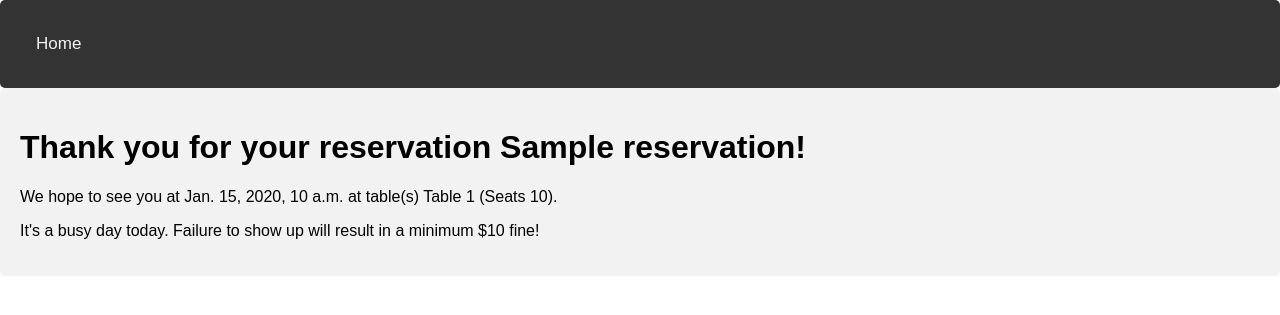
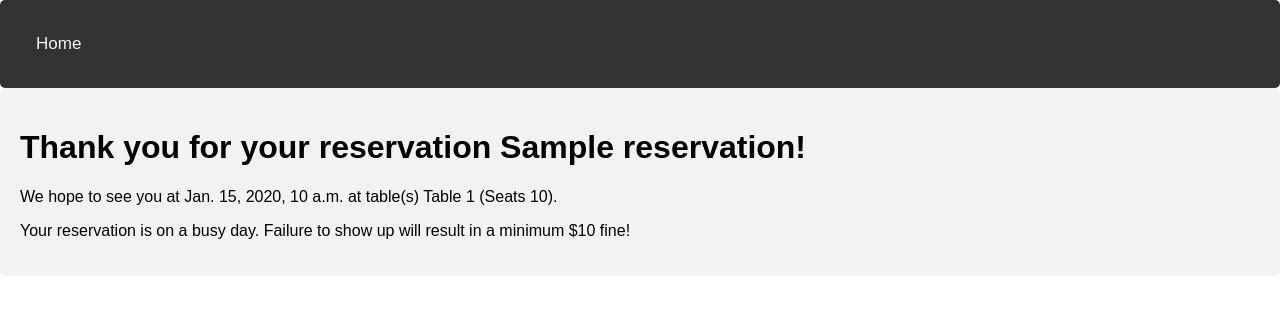
Before and after one commit to vBedar/COSC-4351, a Django app: page /reservation/1/confirmation in a window 1280 px wide. Shown: the top 315 px of the page. Run offline with Django 4.2, Linux system fonts and the light colour scheme; tables that the repository leaves empty hold one stand-in row (values such as "Sample post"); parts of the project's set-up code (start-up, migrations or seed data) failed here and were passed over.

Commit message:
It's a busy day today. -> Your reservation is on a busy day.

```diff
--- a/templates/confirmation.html
+++ b/templates/confirmation.html
@@ -20,7 +20,7 @@
     <h1>Thank you for your reservation {{reservation.Name}}!</h1>
     <p>We hope to see you at {{reservation.Time}} at table(s) {{reservation.Table}}.</p>
     {% if reservation.isHighTraffic %}
-    <p>It's a busy day today. Failure to show up will result in a minimum $10 fine!</p>
+    <p>Your reservation is on a busy day. Failure to show up will result in a minimum $10 fine!</p>
     {% endif %}
 
     </div>
```
